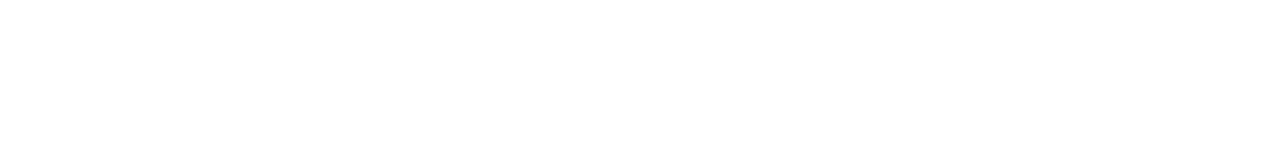
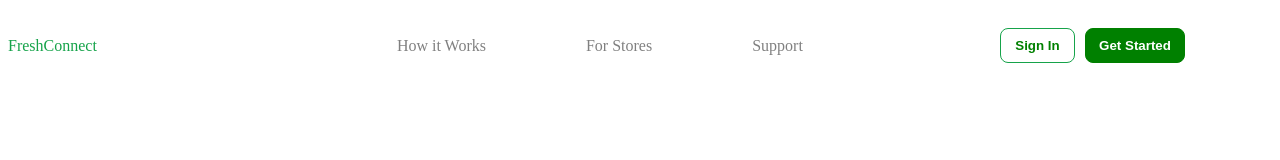
Before and after one commit to EDThomasdave/LocalKart, a plain HTML site: page main/index.html in a window 1280 px wide. Drawn offline with Linux system fonts and the light colour scheme.

Commit message:
update index.html style.css

```diff
--- a/main/index.html
+++ b/main/index.html
@@ -5,8 +5,27 @@
     <meta name="viewport" content="width=device-width, initial-scale=1.0">
     <title>LocalKart: Your Local Store, Just a Click Away!</title>
     <link rel="stylesheet" href="style.css">
+    <link rel="icon" type="png" href="/media/localkart-logo.png" alt="LocalKart Logo" border-radius="50%">
 </head>
 <body>
-
+    <div class="main-page">
+        <div class="nav-bar">
+            <div class="logo">
+                <div class="logo-img"></div>
+                <div class="logo-text">
+                    <a>FreshConnect</a>
+                </div>
+            </div>
+            <div class="nav-bar-buttons">
+                <a>How it Works</a>
+                <a>For Stores</a>
+                <a>Support</a>
+            </div>
+            <div class="register-login">
+                    <button type="button" class="sign-in">Sign In</button>
+                    <button type="button" class="get-started">Get Started</button>
+            </div>
+        </div>
+    </div>
 </body>
 </html>
--- a/main/style.css
+++ b/main/style.css
@@ -0,0 +1,56 @@
+.nav-bar {
+    display: flex;
+    align-items: center;
+    height: 75px;
+    width: 100%;
+}
+.logo-text {
+    color: #16a34a;
+}
+.nav-bar-buttons {
+    position: relative;
+    display: flex;
+    left: 250px;
+    align-items: center;
+}
+.nav-bar-buttons a {
+    padding: 50px;
+    color: grey;
+}
+.nav-bar-buttons a:hover {
+    padding: 50px;
+    color: black;
+}
+.register-login {
+    position: absolute;
+    display: grid;
+    grid-template-columns: repeat(4, 1fr);
+    gap: 10px;
+    left: 1000px;
+}
+.sign-in {
+    width: 75px;
+    height: 35px;
+    color: green;
+    background-color: white;
+    border-radius: 8px;
+    border: 0.5px solid #16a34a;
+    font-weight: bold;
+}
+.sign-in:hover {
+    scale: 1.1;
+    transition: 0.5s ease-in-out;
+}
+.get-started {
+    width: 100px;
+    height: 35px;
+    color: white;
+    background-color: green;
+    border-radius: 8px;
+    border: 0.5px solid green;
+    font-weight: bold;
+}
+.get-started:hover {
+    scale: 1.1;
+    transition: 0.5s ease-in-out;
+}
```
Also changed, not shown: media/localkart-logo.png (added).
